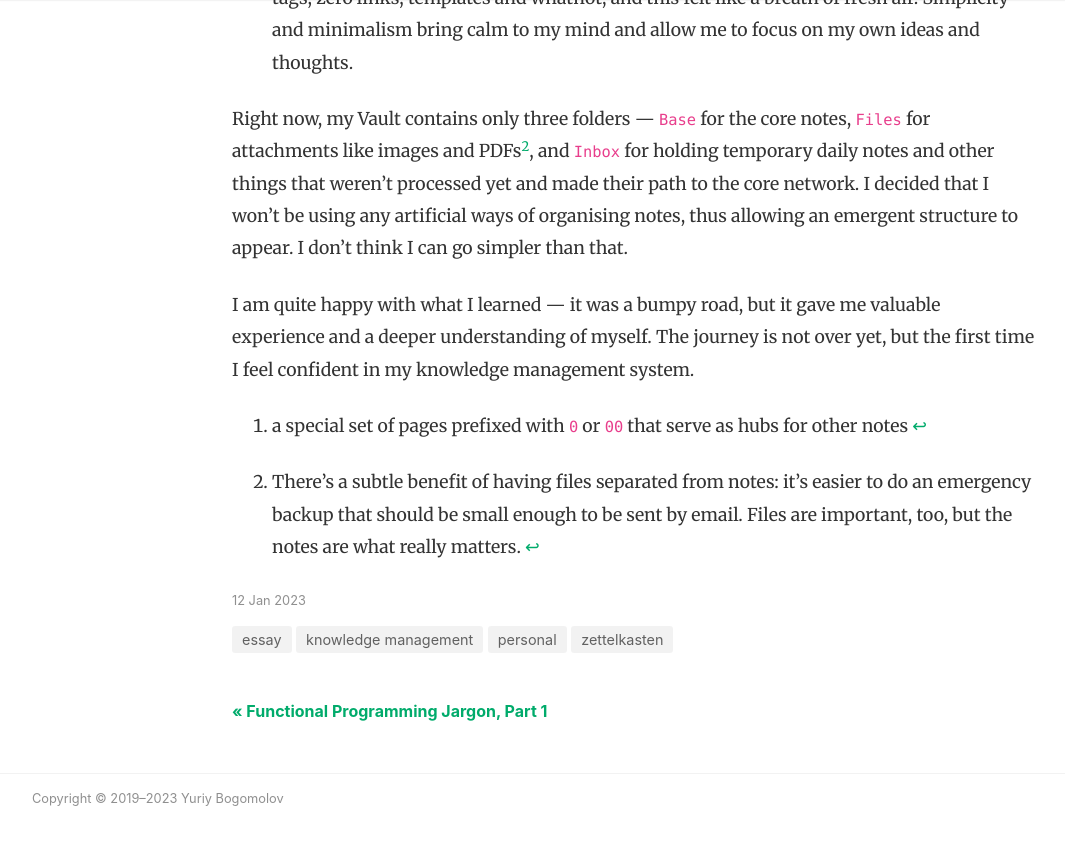
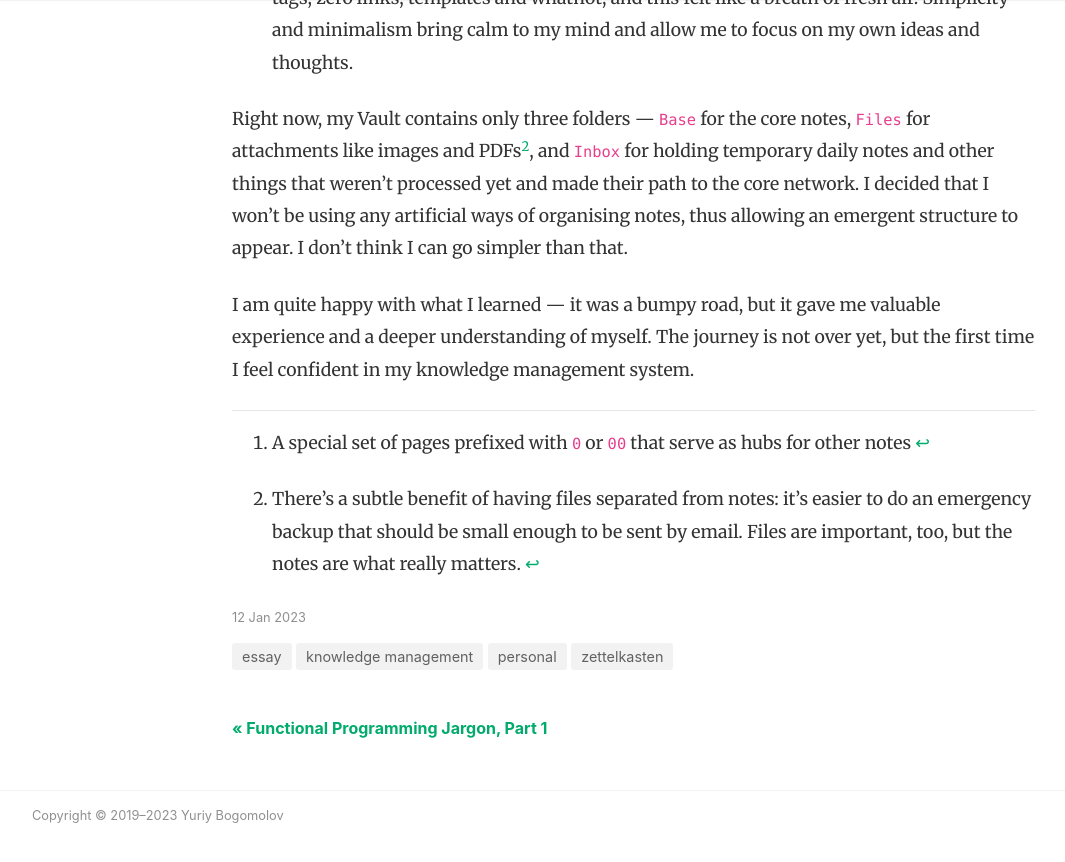
Before and after one commit to YBogomolov/ybogomolov.github.io, a Jekyll site: the page built from _posts/2023-01-12-with-simplicity-comes-clarity.md, in a window 1280 px wide and 900 px high, scrolled down 3205 px. Shown: the top 862 px of the window, without its empty margins (53-1118 px from the left). Built offline with Jekyll 4.4.1, drawn with Linux system fonts in a browser that asks for light colours; nearby versions of some CDN libraries; comment, search, counter and statistics services are not loaded.

Commit message:
Improve layout a bit

```diff
--- a/_posts/2023-01-12-with-simplicity-comes-clarity.md
+++ b/_posts/2023-01-12-with-simplicity-comes-clarity.md
@@ -39,5 +39,7 @@ Right now, my Vault contains only three folders — `Base` for the core notes, `
 
 I am quite happy with what I learned — it was a bumpy road, but it gave me valuable experience and a deeper understanding of myself. The journey is not over yet, but the first time I feel confident in my knowledge management system.
 
-[^1]: a special set of pages prefixed with `0` or `00` that serve as hubs for other notes
+---
+
+[^1]: A special set of pages prefixed with `0` or `00` that serve as hubs for other notes
 [^2]: There's a subtle benefit of having files separated from notes: it's easier to do an emergency backup that should be small enough to be sent by email. Files are important, too, but the notes are what really matters.
```
